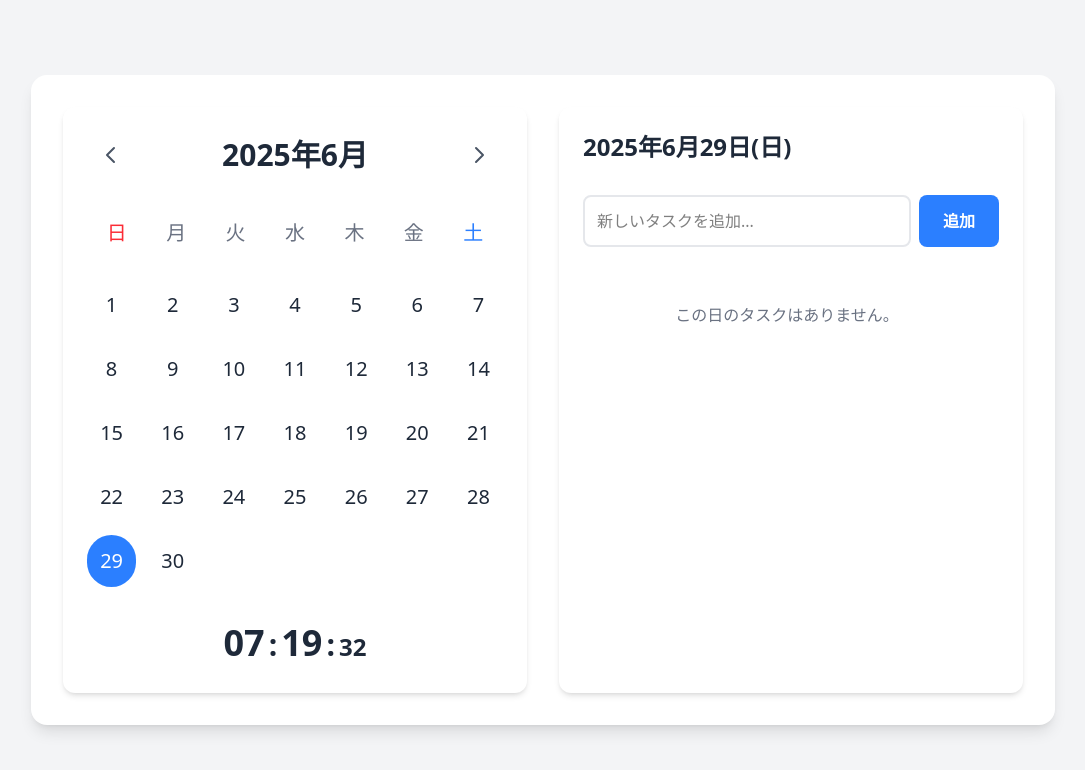
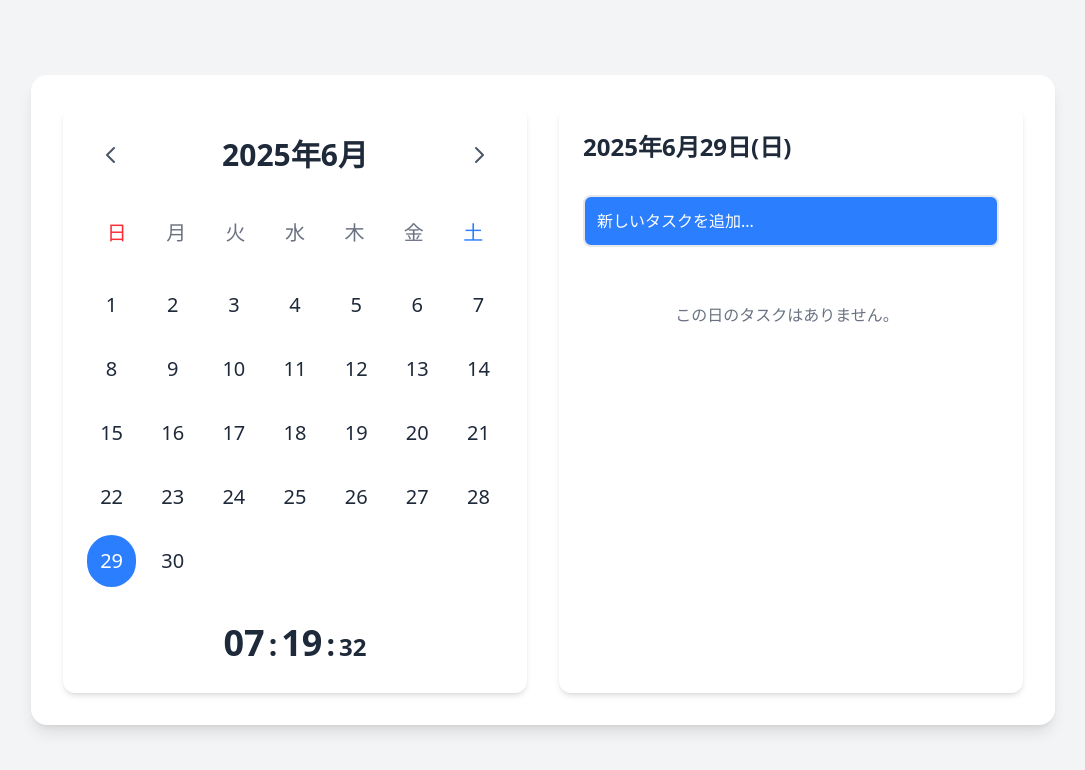
Before and after one commit to maeda0/Todo-app, a Vue app: page / in a window 1280 px wide. Shown: the top 770 px of the page, without its empty margins (97-1182 px from the left). Built offline with nearby package versions, Linux system fonts and the light colour scheme; what v-calendar would draw is missing.

Commit message:
modal追加

```diff
--- a/src/App.vue
+++ b/src/App.vue
@@ -2,6 +2,7 @@
 import { ref, computed } from 'vue';
 import Calendar from './components/Calendar.vue';
 import TodoInput from './components/TodoInput.vue';
+import AddTodoModal from './components/Modal.vue'; // 新しいモーダルコンポーネントをインポート
 import { useTodoStore } from './todoStore';
 
 // --- ストアの利用 ---
@@ -9,6 +10,9 @@ const todoStore = useTodoStore();
 
 // 選択されている日付
 const selectedDate = ref(new Date());
+
+// モーダルの表示状態を管理する変数
+const isModalOpen = ref(false);
 
 // --- ヘルパー関数 ---
 const toDateKey = (date: Date): string => {
@@ -61,6 +65,23 @@ const handleToggleTodo = (id: number) => {
 const handleRemoveTodo = (id: number) => {
   todoStore.removeTodo(selectedDateKey.value, id);
 };
+
+// モーダルを開く
+const openAddTodoModal = () => {
+  isModalOpen.value = true;
+};
+
+// モーダル内でタスクが追加された時に実行
+const confirmAddTodo = (text: string) => {
+  if (text.trim() === '') return;
+  handleAddTodo(text);
+  isModalOpen.value = false; // モーダルを閉じる
+};
+
+// モーダルを閉じる
+const closeModal = () => {
+  isModalOpen.value = false;
+};
 </script>
 
 <template>
@@ -80,7 +101,7 @@ const handleRemoveTodo = (id: number) => {
           <h2 class="text-2xl font-bold text-gray-800 mb-8">
             {{ formattedDate }}
           </h2>
-          <TodoInput @addTodo="handleAddTodo" />
+          <TodoInput @openModal="openAddTodoModal" />
           <div class="space-y-3 overflow-y-auto h-64 pr-2">
             <p v-if="selectedDayTodos.length === 0" class="text-gray-500 text-center mt-8">
               この日のタスクはありません。
@@ -108,6 +129,7 @@ const handleRemoveTodo = (id: number) => {
         </div>
       </div>
     </div>
+    <AddTodoModal v-if="isModalOpen" @confirm="confirmAddTodo" @close="closeModal" />
   </div>
 </template>
 
--- /dev/null
+++ b/src/components/Modal.vue
@@ -0,0 +1,58 @@
+<script setup lang="ts">
+import { ref, defineEmits } from 'vue';
+
+const newTodoText = ref('');
+const emit = defineEmits(['confirm', 'close']);
+
+const submitTodo = () => {
+  emit('confirm', newTodoText.value.trim());
+  newTodoText.value = '';
+};
+
+const closeModal = () => {
+  emit('close');
+  newTodoText.value = '';
+};
+</script>
+
+<template>
+  <div class="fixed inset-0 z-50 flex items-center justify-center bg-black bg-opacity-50">
+    <div class="bg-white rounded-lg shadow-xl p-8 w-full max-w-md mx-4">
+      <div class="flex justify-between items-center mb-4">
+        <h3 class="text-2xl font-bold">新しいタスクを追加</h3>
+        <button @click="closeModal" class="text-gray-400 hover:text-gray-600">
+          <svg xmlns="http://www.w3.org/2000/svg" class="h-6 w-6" fill="none" viewBox="0 0 24 24" stroke="currentColor">
+            <path stroke-linecap="round" stroke-linejoin="round" stroke-width="2" d="M6 18L18 6M6 6l12 12" />
+          </svg>
+        </button>
+      </div>
+
+      <form @submit.prevent="submitTodo">
+        <div class="mb-4">
+          <input
+            v-model="newTodoText"
+            type="text"
+            placeholder="タスクを入力してください"
+            class="w-full p-3 border-2 border-gray-200 rounded-lg focus:outline-none focus:border-blue-500 transition-colors"
+          />
+        </div>
+        <div class="flex justify-end gap-2">
+          <button
+            type="button"
+            @click="closeModal"
+            class="px-6 py-2 border border-gray-300 rounded-lg text-gray-700 hover:bg-gray-100 transition-colors"
+          >
+            キャンセル
+          </button>
+          <button
+            type="submit"
+            :disabled="newTodoText.trim() === ''"
+            class="px-6 py-2 bg-blue-500 text-white font-bold rounded-lg hover:bg-blue-600 transition-colors disabled:bg-gray-300 disabled:cursor-not-allowed"
+          >
+            追加
+          </button>
+        </div>
+      </form>
+    </div>
+  </div>
+</template>
--- a/src/components/TodoInput.vue
+++ b/src/components/TodoInput.vue
@@ -1,29 +1,19 @@
 <script setup lang="ts">
-import { ref, defineEmits } from 'vue';
+import { defineEmits } from 'vue';
 
-const newTodoText = ref('');
-const emit = defineEmits(['addTodo']);
+const emit = defineEmits(['openModel']);
 
-const submitTodo = () => {
-  if (newTodoText.value.trim() === '') return;
-  emit('addTodo', newTodoText.value.trim());
-  newTodoText.value = '';
+const openModal = () => {
+  emit('openModel');
 };
+
 </script>
 
 <template>
-  <form @submit.prevent="submitTodo" class="flex gap-2 mb-6">
-    <input
-      v-model="newTodoText"
-      type="text"
-      placeholder="新しいタスクを追加..."
-      class="flex-grow p-3 border-2 border-gray-200 rounded-lg focus:outline-none focus:border-blue-500 transition-colors"
-    />
-    <button
-      type="submit"
-      class="bg-blue-500 text-white font-bold py-3 px-6 rounded-lg hover:bg-blue-600 transition-colors"
-    >
-      追加
-    </button>
-  </form>
+  <div
+    @click="openModal"
+    class="flex-grow p-3 mb-6 bg-blue-500 border-2 border-gray-200 rounded-lg cursor-pointer hover:bg-blue-400 transition-colors"
+  >
+    <span class="text-white">新しいタスクを追加...</span>
+  </div>
 </template>
```
